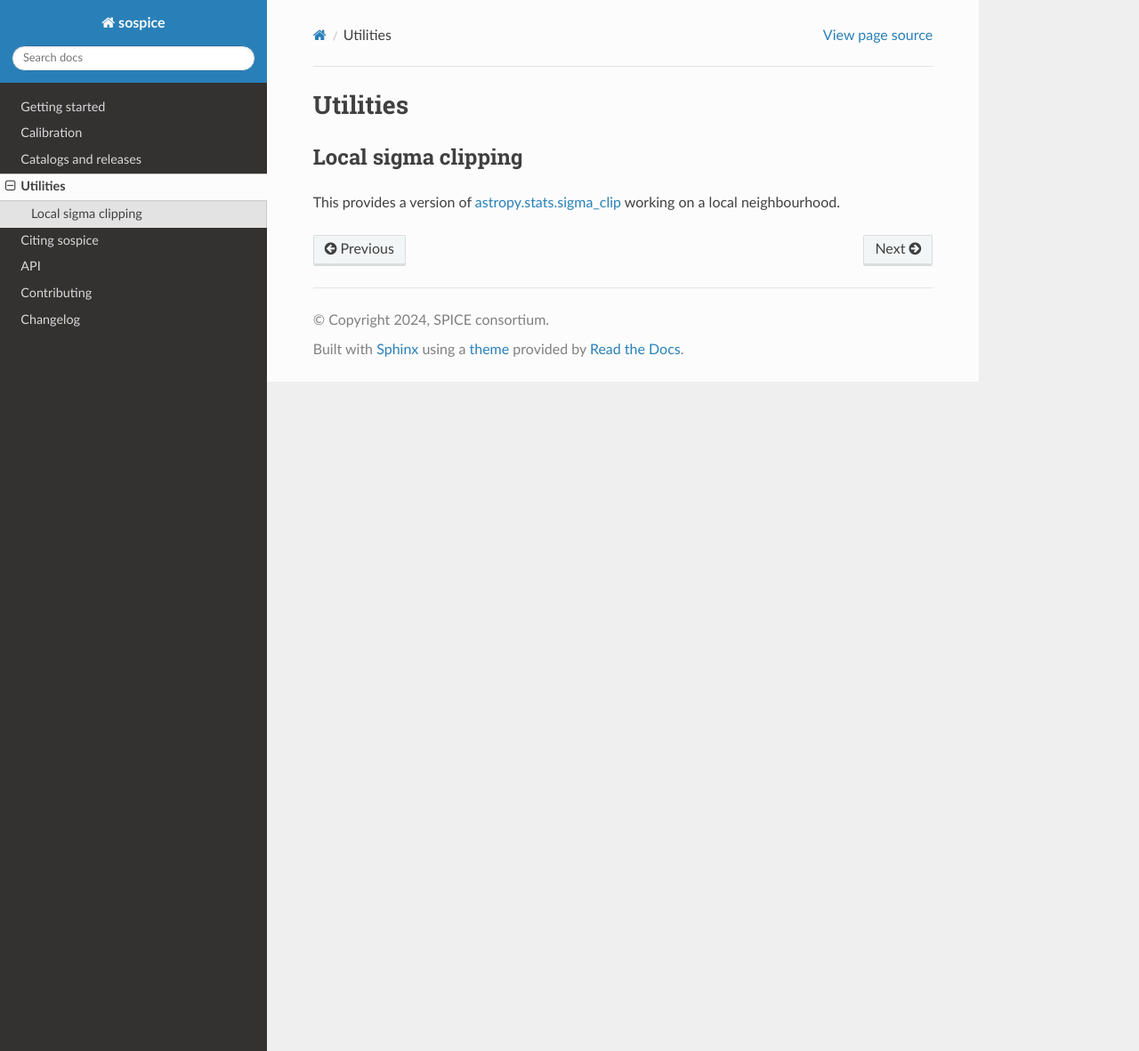
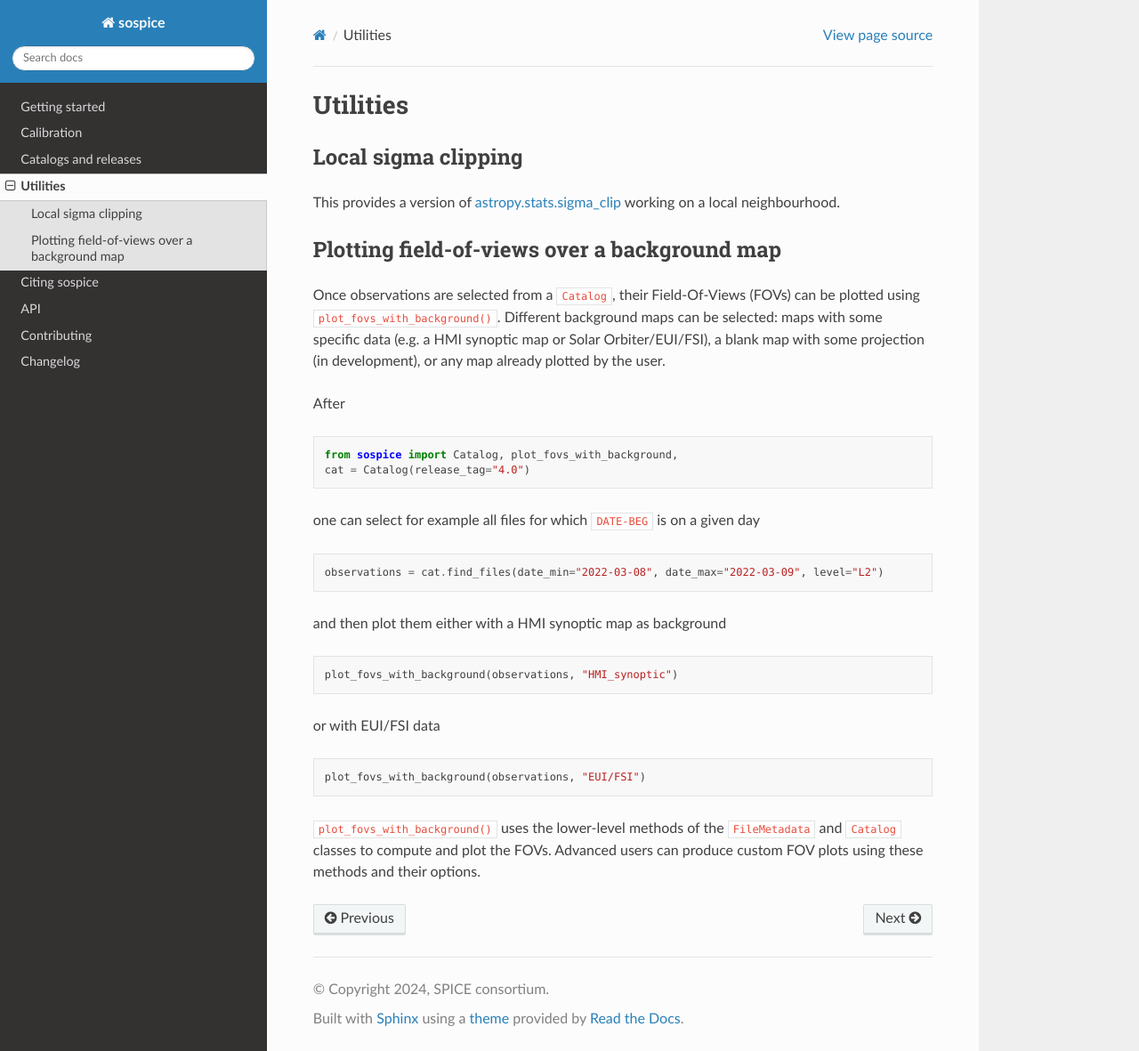
Before and after one commit to solo-spice/sospice, a Sphinx documentation site: the page built from docs/source/utilities.rst, in a window 1280 px wide and 1181 px high. Shown: the whole window at 89% size. Built offline with Sphinx 7.4.7 and the Read the Docs theme 2.0.0, drawn with Linux system fonts in a browser that asks for light colours; the version number could not be read and is left out.

Commit message:
Add documentation for FOV plotting

```diff
--- a/docs/source/utilities.rst
+++ b/docs/source/utilities.rst
@@ -7,3 +7,35 @@ Local sigma clipping
 This provides a version of
 `astropy.stats.sigma_clip <https://docs.astropy.org/en/stable/api/astropy.stats.sigma_clip.html>`__
 working on a local neighbourhood.
+
+Plotting field-of-views over a background map
+----------------------------------------------------
+
+Once observations are selected from a ``Catalog``, their Field-Of-Views (FOVs) can be plotted using ``plot_fovs_with_background()``. Different background maps can be selected: maps with some specific data (e.g. a HMI synoptic map or Solar Orbiter/EUI/FSI), a blank map with some projection (in development), or any map already plotted by the user.
+
+After
+
+.. code:: python
+
+    from sospice import Catalog, plot_fovs_with_background,
+    cat = Catalog(release_tag="4.0")
+
+one can select for example all files for which ``DATE-BEG`` is on a given day
+
+.. code:: python
+
+    observations = cat.find_files(date_min="2022-03-08", date_max="2022-03-09", level="L2")
+
+and then plot them either with a HMI synoptic map as background
+
+.. code:: python
+
+   plot_fovs_with_background(observations, "HMI_synoptic")
+
+or with EUI/FSI data
+
+.. code:: python
+
+    plot_fovs_with_background(observations, "EUI/FSI")
+
+``plot_fovs_with_background()`` uses the lower-level methods of the ``FileMetadata`` and ``Catalog`` classes to compute and plot the FOVs. Advanced users can produce custom FOV plots using these methods and their options.
```
